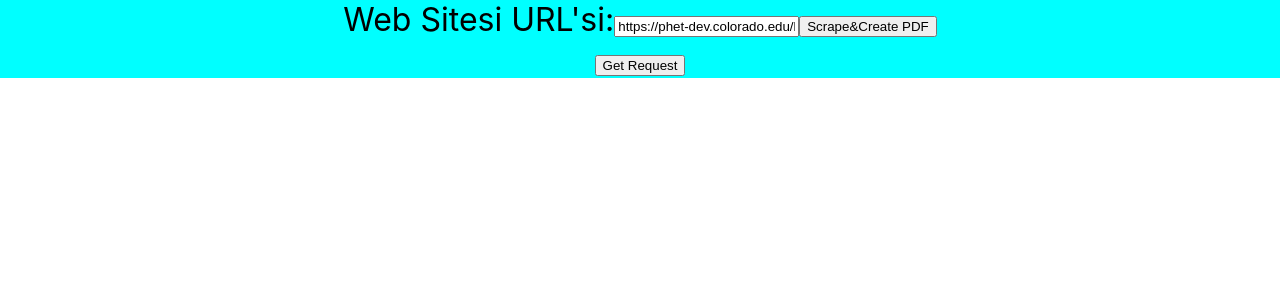
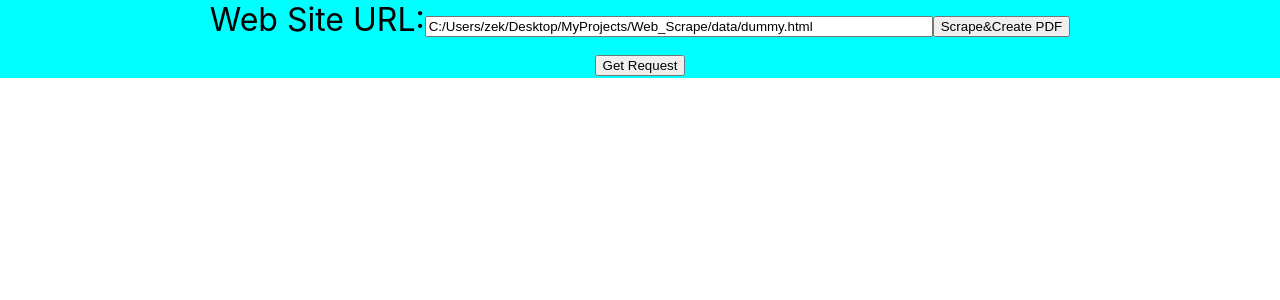
Before and after one commit to Zekai-Koc/Web_Scrape, a React (Create React App) app in the folder client/: page / in a window 1280 px wide. Shown: the top 300 px of the page. Built offline with nearby package versions, Linux system fonts and the light colour scheme.

Commit message:
server and client updated.

```diff
--- a/client/src/App.css
+++ b/client/src/App.css
@@ -3,3 +3,7 @@
    font-size: xx-large;
    background-color: aqua;
 }
+
+.input-url {
+   width: 500px; /* Adjust the width as needed */
+}
--- a/client/src/App.js
+++ b/client/src/App.js
@@ -3,10 +3,13 @@ import React, { useState } from "react";
 
 function App() {
    // const [url, setUrl] = useState("https://clarusway.com/");
+   // const [url, setUrl] = useState(
+   //    "https://phet-dev.colorado.edu/html/build-an-atom/0.0.0-3/simple-text-only-test-page.html"
+   // );
+
    const [url, setUrl] = useState(
-      "https://phet-dev.colorado.edu/html/build-an-atom/0.0.0-3/simple-text-only-test-page.html"
+      "C:/Users/zek/Desktop/MyProjects/Web_Scrape/data/dummy.html"
    );
-   // const [pdfLink, setPdfLink] = useState("");
 
    const handleSubmit = async (e) => {
       e.preventDefault();
@@ -24,7 +27,6 @@ function App() {
          }
          const data = await response.json();
          console.log(data);
-         // setPdfLink(data.pdfLink);
       } catch (error) {
          console.error("Error:", error.message);
       }
@@ -42,21 +44,17 @@ function App() {
       <div className="App">
          <form onSubmit={handleSubmit}>
             <label>
-               Web Sitesi URL'si:
+               Web Site URL:
                <input
                   type="text"
                   value={url}
                   onChange={(e) => setUrl(e.target.value)}
+                  className="input-url"
                />
             </label>
             <button type="submit">Scrape&Create PDF</button>
          </form>
          <button onClick={handleButtonClick}>Get Request</button>
-         {/* {pdfLink && (
-            <a href={`http://localhost:3000${pdfLink}`} download>
-               PDF'yi İndir
-            </a>
-         )} */}
       </div>
    );
 }
```
Also changed, not shown: 1 other file (tests, documents, lock files or other folders).
